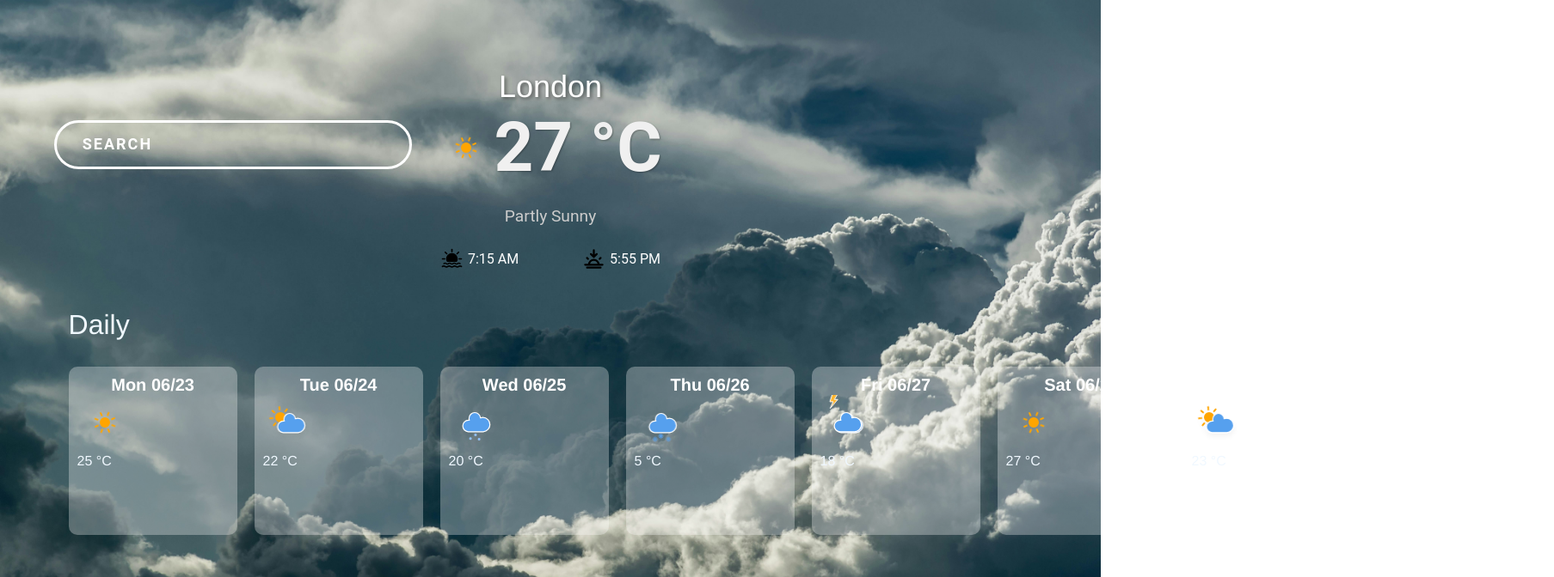
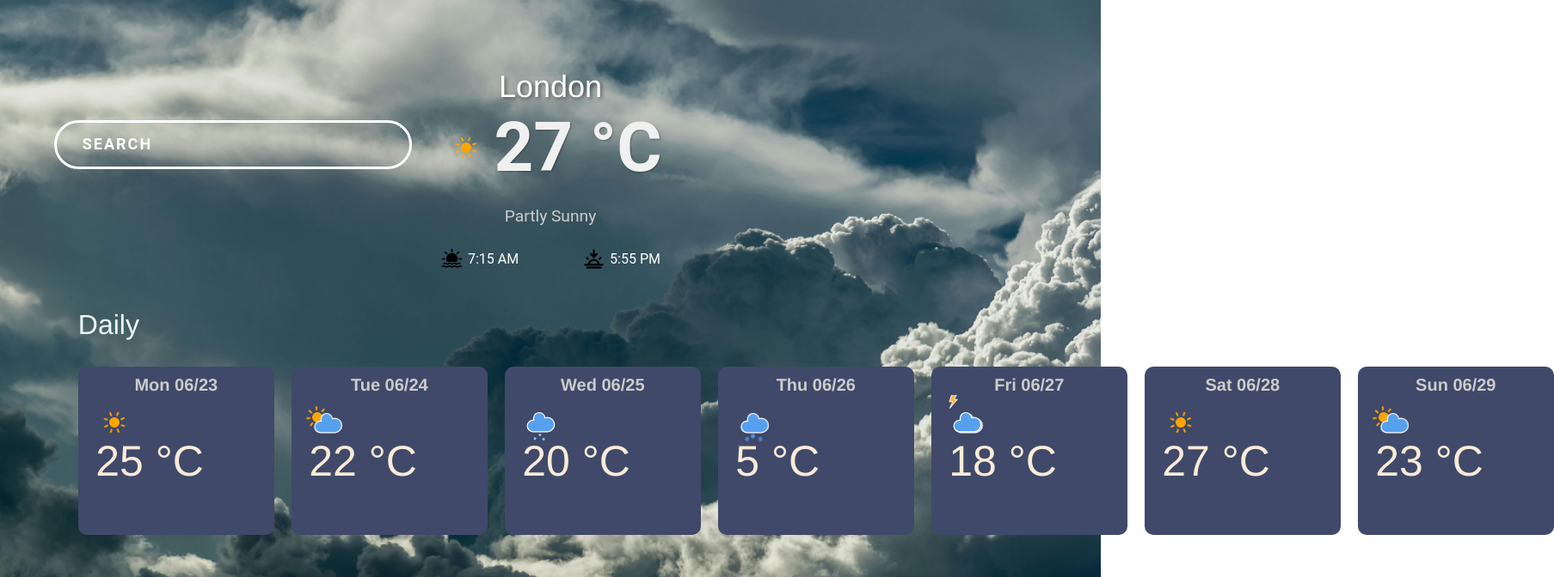
Before and after one commit to Ghady-Abboud/weather-app, a React (Create React App) app: page / in a window 1280 px wide. Shown: the top 672 px of the page at 86% size, 1807 px wide, since content can reach past the window. Built offline with nearby package versions, Linux system fonts and the light colour scheme.

Commit message:
Changed forecast-container color and styled temp in that container

```diff
--- a/src/components/Forecast.css
+++ b/src/components/Forecast.css
@@ -16,7 +16,7 @@
 
 .day_of_week h1 {
     font-size: 20px;
-    color: #ffffff;
+    color: #cccccc;
     text-align: center;
 }
 
@@ -26,7 +26,7 @@
 }
 
 .forecast-item {
-    background: rgba(255,255,255,0.3);
+    background: #404969;
     padding: 10px;
     border-radius: 10px;
     color: aliceblue;
@@ -36,7 +36,15 @@
     font-weight: normal;
     font-size: 1em;
     height: 11em;
-    width: 11em;
+    width: 13em;
+}
+
+.temp {
+    position: relative;
+    color: antiquewhite;
+    left: 5%;
+    bottom: 20px;
+    font-size: 50px;
 }
 
 
```
